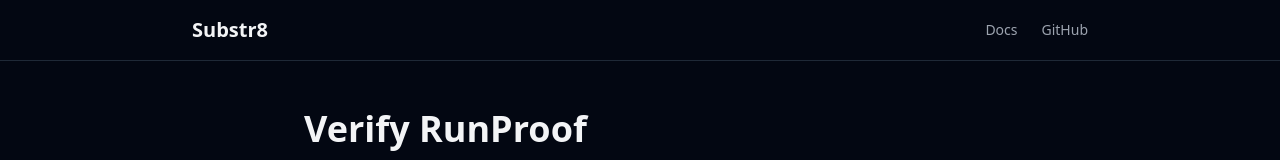
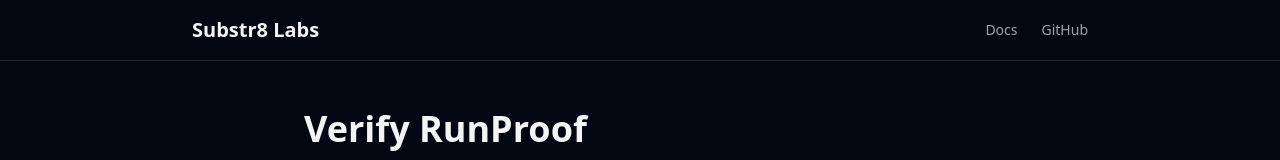
Before and after one commit to Substr8-Labs/runproof-ui, a Next.js app: page / in a window 1280 px wide. Shown: the top 160 px of the page. Built offline with nearby package versions, Linux system fonts and the light colour scheme.

Commit message:
fix: Header logo says Substr8 Labs

```diff
--- a/app/page.tsx
+++ b/app/page.tsx
@@ -77,7 +77,7 @@ export default function VerifyPage() {
       <header className="border-b border-gray-800 px-6 py-4">
         <div className="max-w-4xl mx-auto flex items-center justify-between">
           <a href="https://substr8labs.com" className="text-xl font-bold">
-            Substr8
+            Substr8 Labs
           </a>
           <nav className="flex gap-6 text-sm text-gray-400">
             <a href="https://docs.substr8labs.com" className="hover:text-white">Docs</a>
```
